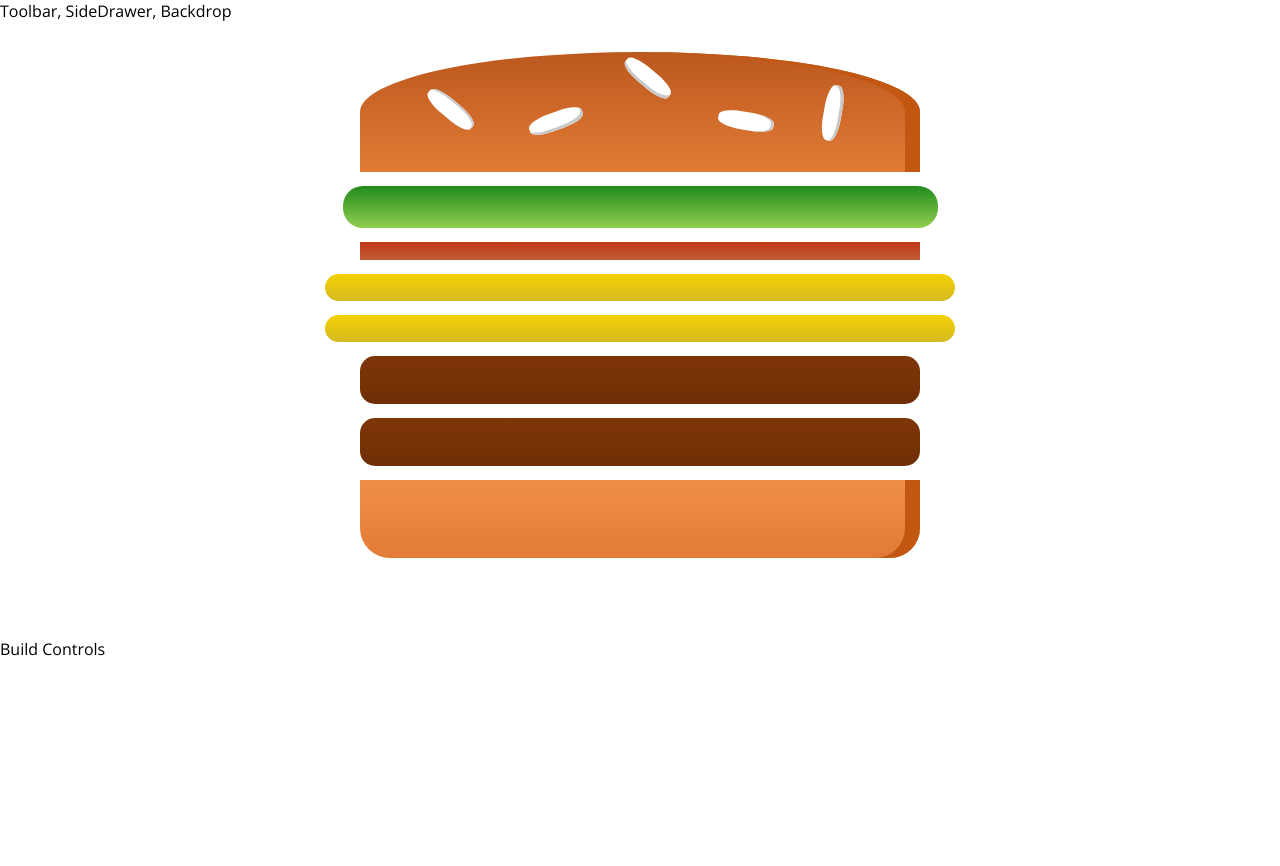
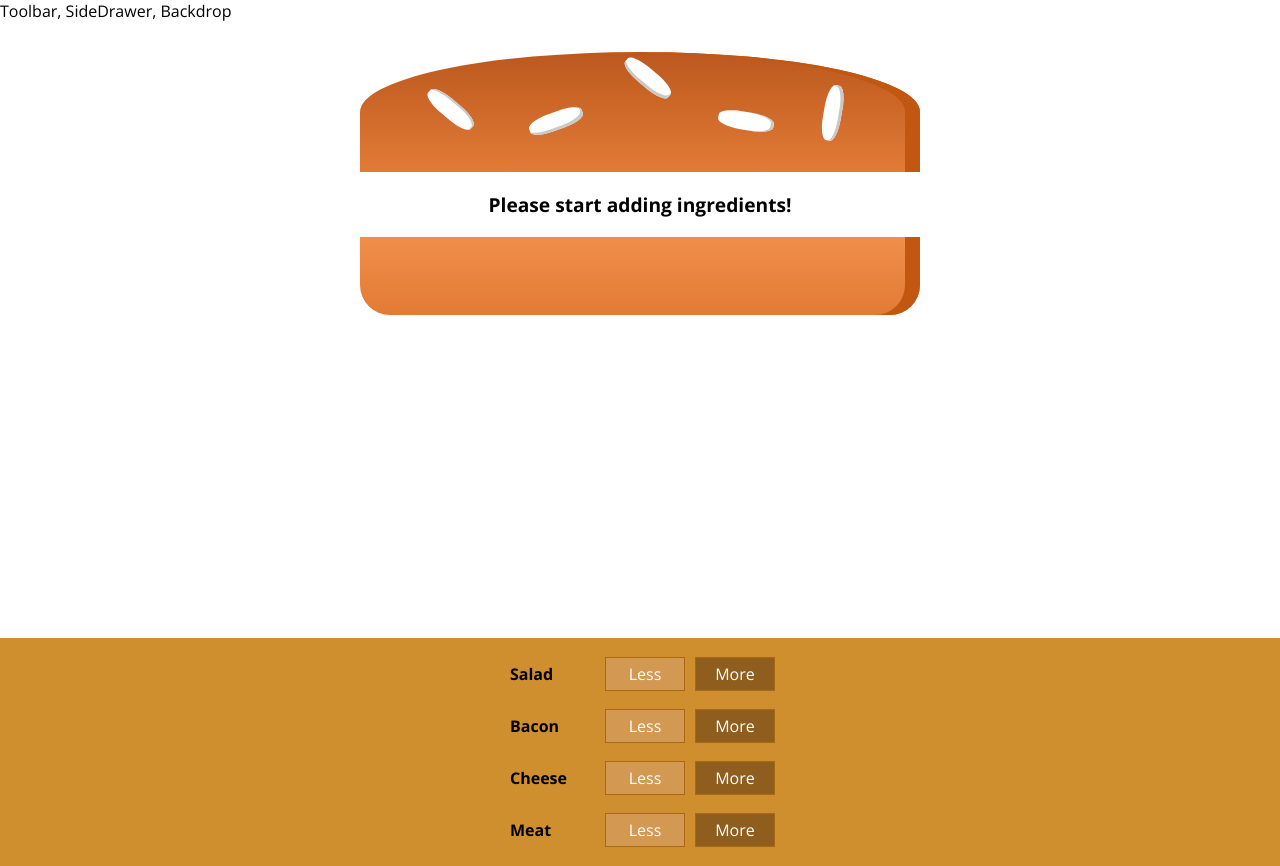
Before and after one commit to nicolaslequeux/react-burger-app, a React (Create React App) app: page / in a window 1280 px wide. Before the commit the page ends 800 px from the top, so only its background shows below. Built offline with nearby package versions, Linux system fonts and the light colour scheme.

Commit message:
addIngredientHandler

```diff
--- /dev/null
+++ b/src/components/Burger/BuildControls/BuildControl/BuildControl.jsx
@@ -0,0 +1,13 @@
+import React from "react";
+
+import classes from "./BuildControl.module.css";
+
+const buildControl = (props) => (
+  <div className={classes.BuildControl}>
+      <div className={classes.Label}>{props.label}</div>
+      <button className={classes.Less}>Less</button>
+      <button className={classes.More} onClick={props.added}>More</button>
+  </div>
+);
+
+export default buildControl;
--- /dev/null
+++ b/src/components/Burger/BuildControls/BuildControl/BuildControl.module.css
@@ -0,0 +1,56 @@
+.BuildControl {
+  display: flex;
+  justify-content: space-between;
+  align-items: center;
+  margin: 5px 0;
+}
+
+.BuildControl button {
+  display: block;
+  font: inherit;
+  padding: 5px;
+  margin: 0 5px;
+  width: 80px;
+  border: 1px solid #AA6817;
+  cursor: pointer;
+  outline: none;
+}
+
+.BuildControl button:disabled {
+  background-color: #AC9980;
+  border: 1px solid #7E7365;
+  color: #ccc;
+  cursor: default;
+}
+
+.BuildControl button:hover:disabled {
+  background-color: #AC9980;
+  color: #ccc;
+  cursor: not-allowed;
+}
+
+.Label {
+  padding: 10px;
+  font-weight: bold;
+  width: 80px;
+}
+
+.BuildControl .Less {
+  background-color: #D39952;
+  color: white;
+}
+
+.BuildControl .More {
+  background-color: #8F5E1E;
+  color: white;
+}
+
+.BuildControl .Less:hover, .BuildControl .Less:active {
+  background-color: #DAA972;
+  color: white;
+}
+
+.BuildControl .More:hover,.BuildControl .More:active {
+  background-color: #99703F;
+  color: white;
+}
--- /dev/null
+++ b/src/components/Burger/BuildControls/BuildControls.jsx
@@ -0,0 +1,28 @@
+import React from "react";
+
+import classes from "./BuildControls.module.css";
+import BuildControl from "./BuildControl/BuildControl";
+
+const controls = [
+  { label: 'Salad', type: 'salad' },
+  { label: 'Bacon', type: 'bacon' },
+  { label: 'Cheese', type: 'cheese' },
+  { label: 'Meat', type: 'meat' }
+];
+
+const buildControls = (props) => (
+
+  <div className={classes.BuildControls}>
+    {
+      controls.map((ctrl) => (
+        <BuildControl
+          key={ctrl.label}
+          label={ctrl.label}
+          added={() => props.ingredientAdded(ctrl.type)}
+        />
+      ))
+    }
+  </div>
+);
+
+export default buildControls;
--- /dev/null
+++ b/src/components/Burger/BuildControls/BuildControls.module.css
@@ -0,0 +1,10 @@
+.BuildControls {
+  width: 100%;
+  background-color: #CF8F2E;
+  display: flex;
+  flex-flow: column;
+  align-items: center;
+  box-shadow: 0 2px 1px #CCC;
+  margin: auto;
+  padding: 10px 0;
+}
--- a/src/components/Burger/Burger.jsx
+++ b/src/components/Burger/Burger.jsx
@@ -6,13 +6,17 @@
 const burger = (props) => {
 
   // Je reçois un objet que je dois transformer en Array pour utiliser .map()
-  const transformedIngredients = Object.keys(props.ingredients).map(igKey => {
-    console.log("igKey: " + igKey);
+  // I flatten the array with reduce() pour pouvoir compter les elements... (lecon 130)
+  let transformedIngredients = Object.keys(props.ingredients).map(igKey => {
     return [...Array(props.ingredients[igKey])].map((_, i) => {
-      console.log("i: " + i);
       return <BurgerIngredient key={igKey + i} type={igKey} />
     });
-  });
+  })
+  .reduce((arr, el) => { return arr.concat(el) }, []);
+
+  if (transformedIngredients.length === 0) {
+    transformedIngredients = <p>Please start adding ingredients!</p>
+  }
 
   return (
     <div className={classes.Burger}>
--- a/src/containers/BurgerBuilder/BurgerBuilder.jsx
+++ b/src/containers/BurgerBuilder/BurgerBuilder.jsx
@@ -1,6 +1,16 @@
 import React, { Component } from "react";
+
 import Aux from "../../hoc/Aux";
 import Burger from "../../components/Burger/Burger";
+import BuildControls from "../../components/Burger/BuildControls/BuildControls";
+
+// Global constant are capital letter
+const INGREDIENT_PRICES = {
+  salad: 0.5,
+  cheese: 0.4,
+  meat: 1.4,
+  bacon: 0.7
+}
 
 class BurgerBuilder extends Component {
   // POSSIBILITE D'INITIALISER LE STATE DANS LE CONSTRUCOR
@@ -11,18 +21,34 @@
 
   state = {
     ingredients: {
-      salad: 1,
-      bacon: 1,
-      cheese: 2,
-      meat: 2
-    }
+      salad: 0,
+      bacon: 0,
+      cheese: 0,
+      meat: 0
+    },
+    totalPrice: 4
   }
+
+  addIngredientHandler = (type) => {
+    const oldCount = this.state.ingredients[type];
+    const updatedCount = oldCount + 1;
+    const updatedIngredients = {...this.state.ingredients};
+    updatedIngredients[type] = updatedCount;
+    const priceAddition = INGREDIENT_PRICES[type];
+    const oldPrice = this.state.totalPrice;
+    const newPrice = oldPrice + priceAddition;
+    this.setState({totalPrice: newPrice, ingredients: updatedIngredients});
+  };
+
+  removeIngredientHandler = (type) => {};
+
 
   render() {
     return(
       <Aux>
         <Burger ingredients={this.state.ingredients} />
-        <div>Build Controls</div>
+        <BuildControls
+          ingredientAdded={this.addIngredientHandler}/>
       </Aux>
     );
   }
```
